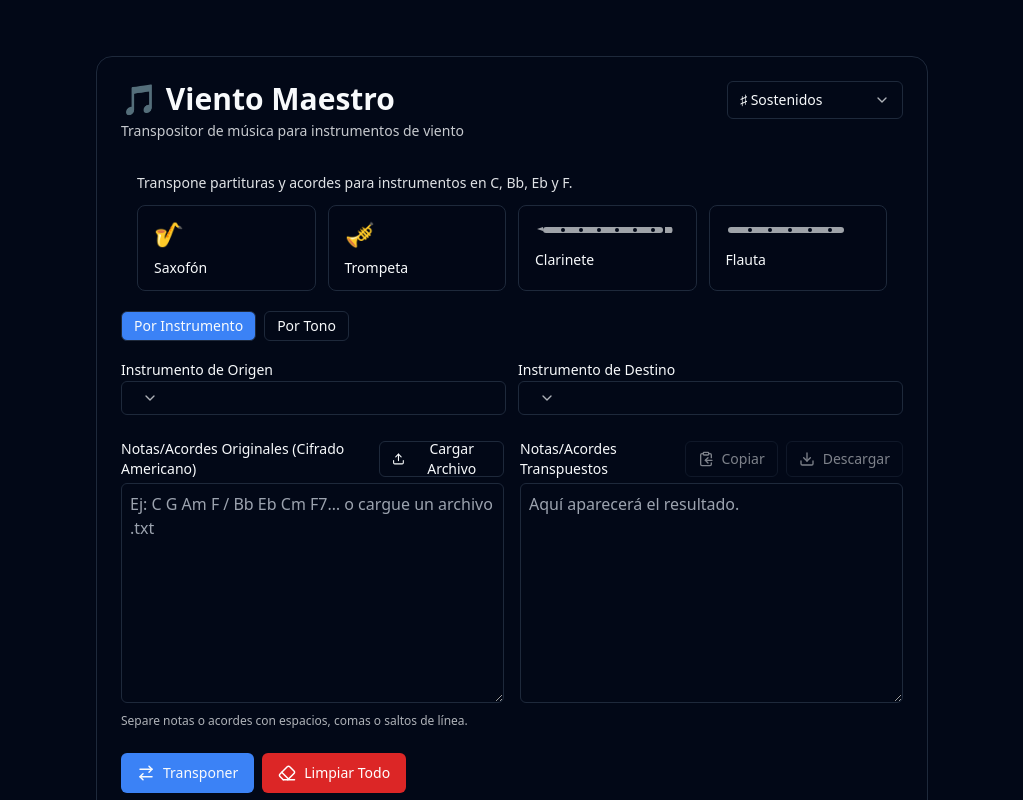
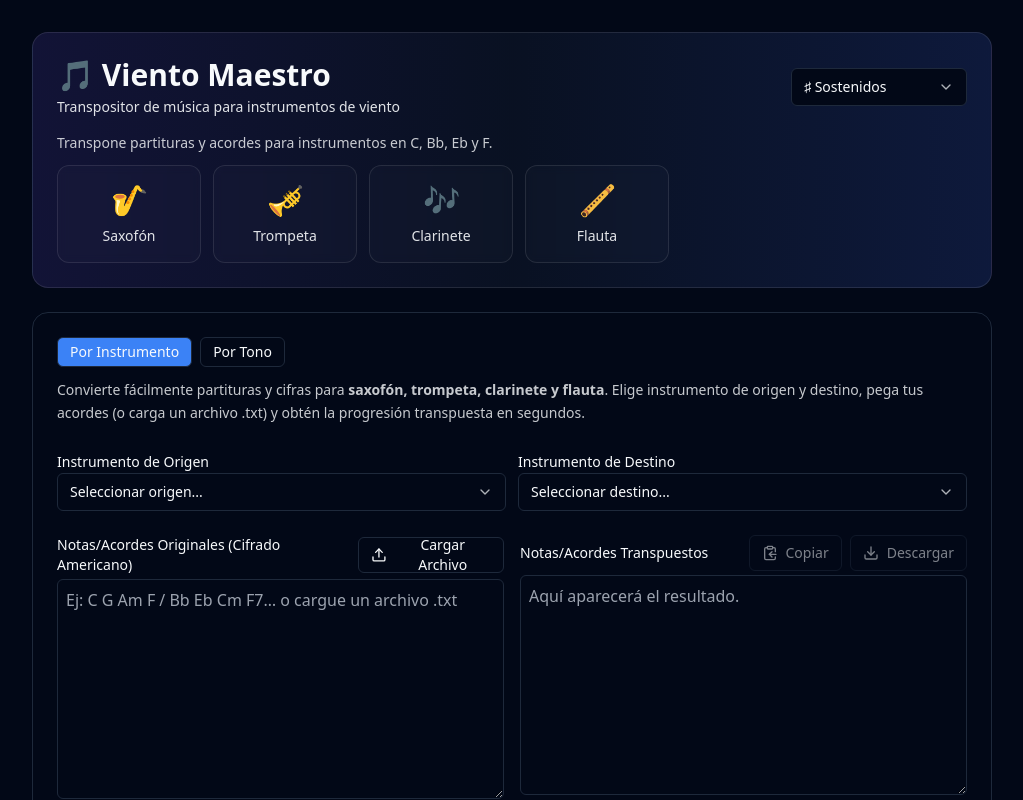
Before and after one commit to chgonzaster-stack/vientomaestro, a Next.js app: page / in a window 1280 px wide. Shown: the top 800 px of the page, without its empty margins (128-1151 px from the left). Built offline with nearby package versions, Linux system fonts and the light colour scheme.

Commit message:
UX: select sin superposición + icono clarinete SVG

```diff
--- a/app/page.tsx
+++ b/app/page.tsx
@@ -1,4 +1,3 @@
-// app/page.tsx
 'use client';
 
 import { useEffect, useRef, useState } from 'react';
@@ -10,6 +9,7 @@ import {
   concertKeys,
   type ConcertKey,
 } from '@/constants/instruments';
+
 import { transposeLine, type Notation } from '@/lib/transposition';
 
 import { Card, CardContent, CardHeader } from '@/components/ui/card';
@@ -18,6 +18,7 @@ import { Textarea } from '@/components/ui/textarea';
 import { Tabs, TabsContent, TabsList, TabsTrigger } from '@/components/ui/tabs';
 import { useToast } from '@/components/ui/toast';
 
+// Select (shadcn/Radix)
 import {
   Select,
   SelectTrigger,
@@ -28,6 +29,25 @@ import {
 
 const tabs = ['instrumento', 'tono'] as const;
 type Tab = (typeof tabs)[number];
+
+/** Pequeña tarjeta visual del héroe */
+function InstrumentCard({
+  emoji,
+  label,
+}: {
+  emoji: string;
+  label: string;
+}) {
+  return (
+    <div
+      className="flex w-36 flex-col items-center justify-center gap-2 rounded-xl border border-white/10 bg-white/[0.02] p-4 text-center backdrop-blur-sm transition hover:bg-white/[0.05]"
+      aria-label={label}
+    >
+      <div className="text-3xl">{emoji}</div>
+      <div className="text-sm opacity-90">{label}</div>
+    </div>
+  );
+}
 
 export default function TransposerPage() {
   const [tab, setTab] = useState<Tab>('instrumento');
@@ -48,24 +68,20 @@ export default function TransposerPage() {
   const [isLoading, setIsLoading] = useState(false);
   const [year, setYear] = useState<number | null>(null);
 
-  // Notación
+  // Notación: ♯/♭/auto (se usa en transposeLine)
   const [notation, setNotation] = useState<Notation>('sharps');
-
-  // Dropdown abierto (para no superponer: agregamos espaciador)
-  const [originOpen, setOriginOpen] = useState(false);
-  const [targetOpen, setTargetOpen] = useState(false);
-  const [originKeyOpen, setOriginKeyOpen] = useState(false);
-  const [targetKeyOpen, setTargetKeyOpen] = useState(false);
 
   const fileInputRef = useRef<HTMLInputElement | null>(null);
   const { toast } = useToast();
 
   useEffect(() => setYear(new Date().getFullYear()), []);
 
+  /** Abrir picker de archivo */
   function handleFilePick() {
     fileInputRef.current?.click();
   }
 
+  /** Leer archivo .txt */
   async function onFileChange(e: React.ChangeEvent<HTMLInputElement>) {
     const file = e.target.files?.[0];
     if (!file) return;
@@ -82,6 +98,7 @@ export default function TransposerPage() {
     toast({ title: 'Archivo cargado' });
   }
 
+  /** Ejecutar transposición */
   function doTranspose() {
     setIsLoading(true);
     try {
@@ -101,6 +118,7 @@ export default function TransposerPage() {
 
         setOutputText(out);
       } else {
+        // por tono
         if (!originKey || !targetKey || !inputText.trim()) {
           toast({ title: 'Completa los campos requeridos', variant: 'destructive' });
           return;
@@ -123,6 +141,7 @@ export default function TransposerPage() {
     }
   }
 
+  /** Copiar salida */
   async function copyOut() {
     try {
       await navigator.clipboard.writeText(outputText);
@@ -132,6 +151,7 @@ export default function TransposerPage() {
     }
   }
 
+  /** Descargar salida */
   function downloadOut() {
     if (!outputText) return;
     const name =
@@ -150,6 +170,7 @@ export default function TransposerPage() {
     toast({ title: 'Descargado' });
   }
 
+  /** Limpiar todo */
   function clearAll() {
     setTab('instrumento');
     setOriginInstrument(null);
@@ -162,25 +183,31 @@ export default function TransposerPage() {
   }
 
   return (
-    <main className="mx-auto max-w-4xl p-4 md:p-8">
-      <Card className="mx-auto my-6 overflow-visible">
-        <CardHeader>
-          <div className="flex items-start justify-between gap-3">
+    <main className="mx-auto max-w-5xl p-4 md:p-8">
+      {/* HERO con gradiente */}
+      <section
+        className="mb-6 rounded-2xl border border-white/10 bg-gradient-to-r from-indigo-950/60 via-slate-900/60 to-blue-950/60 p-5 md:p-6"
+        aria-label="Introducción a Viento Maestro"
+      >
+        <div className="flex items-center justify-between gap-4">
           <div>
-              <h1 className="text-3xl font-semibold flex items-center gap-2">
-                🎵 Viento Maestro
-              </h1>
-              <h2 className="mt-1 text-sm opacity-80">
+            <h1 className="text-3xl font-semibold">🎵 Viento Maestro</h1>
+            {/* H2 SEO con keyword principal */}
+            <h2 className="mt-1 text-sm opacity-90">
               Transpositor de música para instrumentos de viento
             </h2>
           </div>
 
+          {/* Selector de notación */}
           <div className="w-44">
-              <Select value={notation} onValueChange={(v) => setNotation(v as Notation)}>
-                <SelectTrigger>
+            <Select
+              value={notation}
+              onValueChange={(v) => setNotation(v as Notation)}
+            >
+              <SelectTrigger aria-label="Seleccionar notación">
                 <SelectValue placeholder="Notación" />
               </SelectTrigger>
-                <SelectContent position="popper" sideOffset={8} align="start" className="z-[9999]">
+              <SelectContent className="z-50" position="popper" modal={false}>
                 <SelectItem value="sharps">♯ Sostenidos</SelectItem>
                 <SelectItem value="flats">♭ Bemoles</SelectItem>
                 <SelectItem value="auto">Auto (según destino)</SelectItem>
@@ -189,93 +216,57 @@ export default function TransposerPage() {
           </div>
         </div>
 
-          {/* HERO con iconos (Clarinete en SVG + Flauta SVG) */}
-          <div className="mt-5 rounded-xl bg-muted/30 px-4 py-3">
-            <p className="text-sm opacity-90 mb-3">
+        <p className="mt-4 text-sm opacity-80">
           Transpone partituras y acordes para instrumentos en C, Bb, Eb y F.
         </p>
 
-            <div className="grid grid-cols-2 gap-3 sm:grid-cols-4">
-              {/* Saxofón */}
-              <div className="rounded-lg bg-background/60 border px-4 py-3">
-                <div className="text-2xl">🎷</div>
-                <div className="mt-2 text-sm font-medium">Saxofón</div>
+        {/* Tarjetas de instrumentos */}
+        <div className="mt-3 flex flex-wrap items-center gap-3">
+          <InstrumentCard emoji="🎷" label="Saxofón" />
+          <InstrumentCard emoji="🎺" label="Trompeta" />
+          <InstrumentCard emoji="🎶" label="Clarinete" />
+          <InstrumentCard emoji="🪈" label="Flauta" />
         </div>
+      </section>
 
-              {/* Trompeta */}
-              <div className="rounded-lg bg-background/60 border px-4 py-3">
-                <div className="text-2xl">🎺</div>
-                <div className="mt-2 text-sm font-medium">Trompeta</div>
-              </div>
-
-              {/* Clarinete (SVG simple) */}
-              <div className="rounded-lg bg-background/60 border px-4 py-3">
-                <svg
-                  viewBox="0 0 140 24"
-                  className="h-6 w-[140px] text-foreground/80"
-                  aria-label="Clarinete"
-                >
-                  {/* cuerpo */}
-                  <rect x="8" y="9" width="120" height="6" rx="3" className="fill-current opacity-80" />
-                  {/* campana */}
-                  <path d="M130 9 h6 c2 0 2 6 0 6 h-6 z" className="fill-current opacity-80" />
-                  {/* boquilla */}
-                  <path d="M8 9 l-6 2 6 2 z" className="fill-current opacity-80" />
-                  {/* llaves */}
-                  <circle cx="28" cy="12" r="2" className="fill-background" />
-                  <circle cx="46" cy="12" r="2" className="fill-background" />
-                  <circle cx="64" cy="12" r="2" className="fill-background" />
-                  <circle cx="82" cy="12" r="2" className="fill-background" />
-                  <circle cx="100" cy="12" r="2" className="fill-background" />
-                  <circle cx="118" cy="12" r="2" className="fill-background" />
-                </svg>
-                <div className="mt-2 text-sm font-medium">Clarinete</div>
-              </div>
-
-              {/* Flauta (SVG simple) */}
-              <div className="rounded-lg bg-background/60 border px-4 py-3">
-                <svg
-                  viewBox="0 0 120 24"
-                  className="h-6 w-[120px] text-foreground/80"
-                  aria-label="Flauta"
-                >
-                  <rect x="2" y="9" width="116" height="6" rx="3" className="fill-current opacity-80" />
-                  <circle cx="24" cy="12" r="2" className="fill-background" />
-                  <circle cx="44" cy="12" r="2" className="fill-background" />
-                  <circle cx="64" cy="12" r="2" className="fill-background" />
-                  <circle cx="84" cy="12" r="2" className="fill-background" />
-                  <circle cx="104" cy="12" r="2" className="fill-background" />
-                </svg>
-                <div className="mt-2 text-sm font-medium">Flauta</div>
-              </div>
-            </div>
-          </div>
-        </CardHeader>
-
-        <CardContent className="overflow-visible">
-          <Tabs value={tab} onValueChange={(v) => setTab(v as Tab)}>
+      <Card className="mx-auto">
+        <CardHeader>
+          <Tabs value={tab} onValueChange={(v) => setTab(v as Tab)} aria-label="Modo de transposición">
             <TabsList>
               <TabsTrigger value="instrumento">Por Instrumento</TabsTrigger>
               <TabsTrigger value="tono">Por Tono</TabsTrigger>
             </TabsList>
+          </Tabs>
+          {/* Bloque corto SEO informativo */}
+          <p className="mt-3 text-sm leading-relaxed opacity-80">
+            Convierte fácilmente partituras y cifras para <strong>saxofón, trompeta, clarinete y flauta</strong>.
+            Elige instrumento de origen y destino, pega tus acordes (o carga un archivo .txt) y obtén la progresión
+            transpuesta en segundos.
+          </p>
+        </CardHeader>
 
+        <CardContent>
+          {/* Tabs content */}
+          <Tabs value={tab} onValueChange={(v) => setTab(v as Tab)}>
             {/* === POR INSTRUMENTO === */}
             <TabsContent value="instrumento">
-              <div className="mt-4">
-                <div className="grid gap-3 md:grid-cols-2">
+              <div className="mt-2 grid gap-3 md:grid-cols-2">
                 {/* Origen */}
-                  <div className="relative overflow-visible">
-                    <label className="text-sm font-medium">Instrumento de Origen</label>
+                <div>
+                  <label className="text-sm font-medium" htmlFor="select-origen">
+                    Instrumento de Origen
+                  </label>
+                  <div className="relative z-40">
                     <Select
-                      open={originOpen}
-                      onOpenChange={setOriginOpen}
                       value={originInstrument?.value ?? ''}
                       onValueChange={(v) =>
                         setOriginInstrument(INSTRUMENTS_DATA.find((i) => i.value === v) ?? null)
                       }
                     >
-                      <SelectTrigger />
-                      <SelectContent position="popper" sideOffset={8} align="start" className="z-[9999]">
+                      <SelectTrigger id="select-origen" aria-label="Seleccionar instrumento de origen">
+                        <SelectValue placeholder="Seleccionar origen..." />
+                      </SelectTrigger>
+                      <SelectContent className="z-50" position="popper" modal={false}>
                         {INSTRUMENTS_DATA.map((i) => (
                           <SelectItem key={i.value} value={i.value}>
                             {i.label}
@@ -283,23 +274,25 @@ export default function TransposerPage() {
                         ))}
                       </SelectContent>
                     </Select>
-                    {/* espaciador mientras el dropdown está abierto */}
-                    {originOpen && <div className="h-44" />}
+                  </div>
                 </div>
 
                 {/* Destino */}
-                  <div className="relative overflow-visible">
-                    <label className="text-sm font-medium">Instrumento de Destino</label>
+                <div>
+                  <label className="text-sm font-medium" htmlFor="select-destino">
+                    Instrumento de Destino
+                  </label>
+                  <div className="relative z-40">
                     <Select
-                      open={targetOpen}
-                      onOpenChange={setTargetOpen}
                       value={targetInstrument?.value ?? ''}
                       onValueChange={(v) =>
                         setTargetInstrument(INSTRUMENTS_DATA.find((i) => i.value === v) ?? null)
                       }
                     >
-                      <SelectTrigger />
-                      <SelectContent position="popper" sideOffset={8} align="start" className="z-[9999]">
+                      <SelectTrigger id="select-destino" aria-label="Seleccionar instrumento de destino">
+                        <SelectValue placeholder="Seleccionar destino..." />
+                      </SelectTrigger>
+                      <SelectContent className="z-50" position="popper" modal={false}>
                         {INSTRUMENTS_DATA.map((i) => (
                           <SelectItem key={i.value} value={i.value}>
                             {i.label}
@@ -307,7 +300,6 @@ export default function TransposerPage() {
                         ))}
                       </SelectContent>
                     </Select>
-                    {targetOpen && <div className="h-44" />}
                   </div>
                 </div>
               </div>
@@ -315,20 +307,22 @@ export default function TransposerPage() {
 
             {/* === POR TONO === */}
             <TabsContent value="tono">
-              <div className="mt-4">
-                <div className="grid gap-3 md:grid-cols-2">
-                  <div className="relative overflow-visible">
-                    <label className="text-sm font-medium">Tono Original</label>
+              <div className="mt-2 grid gap-3 md:grid-cols-2">
+                <div>
+                  <label className="text-sm font-medium" htmlFor="select-tono-origen">
+                    Tono Original
+                  </label>
+                  <div className="relative z-40">
                     <Select
-                      open={originKeyOpen}
-                      onOpenChange={setOriginKeyOpen}
                       value={originKey?.name ?? ''}
                       onValueChange={(v) =>
                         setOriginKey(concertKeys.find((k) => k.name === v) ?? null)
                       }
                     >
-                      <SelectTrigger />
-                      <SelectContent position="popper" sideOffset={8} align="start" className="z-[9999]">
+                      <SelectTrigger id="select-tono-origen" aria-label="Seleccionar tono original">
+                        <SelectValue placeholder="Seleccionar tono..." />
+                      </SelectTrigger>
+                      <SelectContent className="z-50" position="popper" modal={false}>
                         {concertKeys.map((k) => (
                           <SelectItem key={k.name} value={k.name}>
                             {k.name}
@@ -336,21 +330,24 @@ export default function TransposerPage() {
                         ))}
                       </SelectContent>
                     </Select>
-                    {originKeyOpen && <div className="h-44" />}
+                  </div>
                 </div>
 
-                  <div className="relative overflow-visible">
-                    <label className="text-sm font-medium">Tono Deseado</label>
+                <div>
+                  <label className="text-sm font-medium" htmlFor="select-tono-destino">
+                    Tono Deseado
+                  </label>
+                  <div className="relative z-40">
                     <Select
-                      open={targetKeyOpen}
-                      onOpenChange={setTargetKeyOpen}
                       value={targetKey?.name ?? ''}
                       onValueChange={(v) =>
                         setTargetKey(concertKeys.find((k) => k.name === v) ?? null)
                       }
                     >
-                      <SelectTrigger />
-                      <SelectContent position="popper" sideOffset={8} align="start" className="z-[9999]">
+                      <SelectTrigger id="select-tono-destino" aria-label="Seleccionar tono destino">
+                        <SelectValue placeholder="Seleccionar tono..." />
+                      </SelectTrigger>
+                      <SelectContent className="z-50" position="popper" modal={false}>
                         {concertKeys.map((k) => (
                           <SelectItem key={k.name} value={k.name}>
                             {k.name}
@@ -358,7 +355,6 @@ export default function TransposerPage() {
                         ))}
                       </SelectContent>
                     </Select>
-                    {targetKeyOpen && <div className="h-44" />}
                   </div>
                 </div>
               </div>
@@ -366,15 +362,20 @@ export default function TransposerPage() {
           </Tabs>
 
           {/* Entrada / salida */}
-          <div className="grid gap-4 md:grid-cols-2 mt-6">
+          <div className="mt-6 grid gap-4 md:grid-cols-2">
             {/* Entrada */}
             <div>
-              <div className="flex items-center justify-between mb-1">
-                <label className="text-sm font-medium">
+              <div className="mb-1 flex items-center justify-between">
+                <label className="text-sm font-medium" htmlFor="textarea-entrada">
                   Notas/Acordes Originales (Cifrado Americano)
                 </label>
                 <div className="flex gap-2">
-                  <Button variant="outline" size="sm" onClick={handleFilePick}>
+                  <Button
+                    variant="outline"
+                    size="sm"
+                    onClick={handleFilePick}
+                    aria-label="Cargar archivo .txt"
+                  >
                     <Upload size={16} /> Cargar Archivo
                   </Button>
                   <input
@@ -388,6 +389,7 @@ export default function TransposerPage() {
               </div>
 
               <Textarea
+                id="textarea-entrada"
                 placeholder="Ej: C G Am F / Bb Eb Cm F7… o cargue un archivo .txt"
                 value={inputText}
                 onChange={(e) => setInputText(e.target.value)}
@@ -400,21 +402,34 @@ export default function TransposerPage() {
 
             {/* Salida */}
             <div>
-              <div className="flex items-center justify-between mb-1">
-                <label className="text-sm font-medium">
+              <div className="mb-1 flex items-center justify-between">
+                <label className="text-sm font-medium" htmlFor="textarea-salida">
                   Notas/Acordes Transpuestos
                 </label>
                 <div className="flex gap-2">
-                  <Button variant="outline" size="sm" disabled={!outputText} onClick={copyOut}>
+                  <Button
+                    variant="outline"
+                    size="sm"
+                    disabled={!outputText}
+                    onClick={copyOut}
+                    aria-label="Copiar resultado"
+                  >
                     <ClipboardCopy size={16} /> Copiar
                   </Button>
-                  <Button variant="outline" size="sm" disabled={!outputText} onClick={downloadOut}>
+                  <Button
+                    variant="outline"
+                    size="sm"
+                    disabled={!outputText}
+                    onClick={downloadOut}
+                    aria-label="Descargar resultado"
+                  >
                     <Download size={16} /> Descargar
                   </Button>
                 </div>
               </div>
 
               <Textarea
+                id="textarea-salida"
                 readOnly
                 placeholder="Aquí aparecerá el resultado."
                 value={outputText}
@@ -425,11 +440,12 @@ export default function TransposerPage() {
 
           {/* Acciones */}
           <div className="mt-6 flex flex-wrap gap-2">
-            <Button onClick={doTranspose} disabled={isLoading}>
-              <ArrowRightLeft size={18} /> {isLoading ? 'Transponiendo…' : 'Transponer'}
+            <Button onClick={doTranspose} disabled={isLoading} aria-label="Transponer">
+              <ArrowRightLeft size={18} />{' '}
+              {isLoading ? 'Transponiendo…' : 'Transponer'}
             </Button>
 
-            <Button variant="destructive" onClick={clearAll}>
+            <Button variant="destructive" onClick={clearAll} aria-label="Limpiar todo">
               <Eraser size={18} /> Limpiar Todo
             </Button>
           </div>
```
Lines whose indentation alone changed are shown as unchanged.
